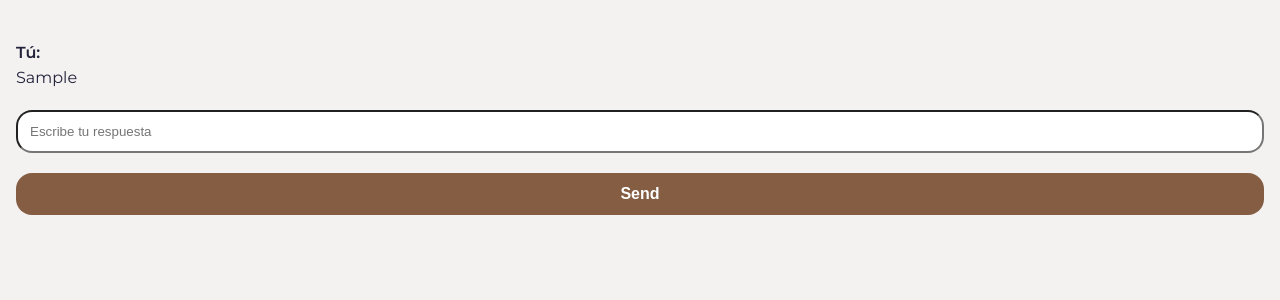
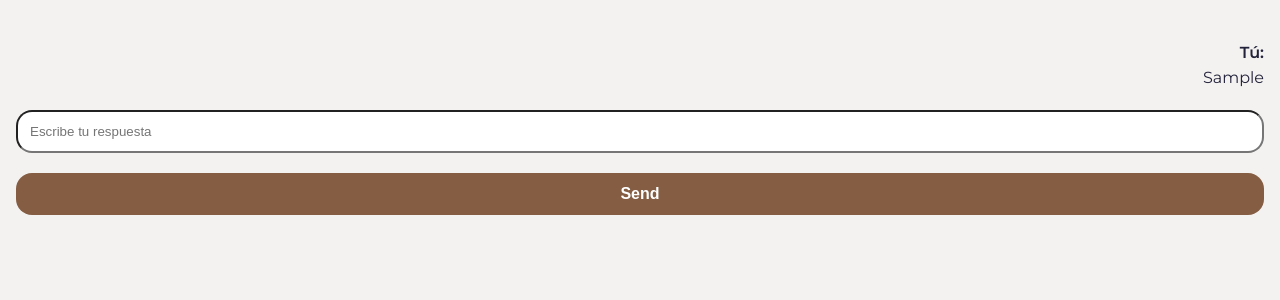
Before and after one commit to alejandroluisacosta/detox-mental-2.0, a React (Vite) app in the folder frontend/: page /onboarding in a window 1280 px wide. Both pictures are taken after typing "Sample" into the empty fields and a click on the button "Send". Shown: the top 300 px of the page. Built offline with nearby package versions, Linux system fonts and the light colour scheme; no server answers.

Commit message:
fix: onboarding directory name

```diff
--- a/frontend/src/App.jsx
+++ b/frontend/src/App.jsx
@@ -6,7 +6,7 @@ import Article from './Pages/Article/Article.jsx';
 import Course from './Pages/Course/Course.jsx';
 import Session from './Components/Session/Session.jsx';
 import CourseWrapper from './Pages/Course/CourseWrapper.jsx';
-import Onboarding from './Pages/Chat/Onboarding.jsx';
+import Onboarding from './Pages/Onboarding/Onboarding.jsx';
 
 function App() {
     return (
--- a/frontend/src/Pages/Chat/Onboarding.css
+++ b/frontend/src/Pages/Onboarding/Onboarding.css
@@ -7,9 +7,6 @@
 .onboarding__message,
 .onboarding__input {
     margin-bottom: 20px;
-}
-
-.onboarding__message-container {
 }
 
 .onboarding__message {
@@ -32,6 +29,10 @@
     display: block;
 }
 
+.onboarding__message.user-message {
+    text-align: end;
+}
+
 .onboarding__input {
     width: 100%;
     border-radius: 16px;
--- a/frontend/src/Pages/Chat/Onboarding.jsx
+++ b/frontend/src/Pages/Onboarding/Onboarding.jsx
@@ -4,7 +4,7 @@ import "./Onboarding.css";
 
 const ROLE_LABLES = {
   user: "Tú",
-  assisntant: "Tales",
+  assistant: "Tales",
 };
 
 const getRoleLabel = (role) => ROLE_LABLES[role] ?? "Tales";
@@ -87,9 +87,9 @@ export default function Onboarding() {
     <div className="onboarding">
       <div className="onboarding__message-container">
         {messages.map((m, i) => (
-          <div className="onboarding__message" key={i}>
+          <div className={"onboarding__message" + (m.role === "user" ? " user-message" : "")} key={i}>
             <strong className="onboarding__message__role">{getRoleLabel(m.role)}:</strong>
-            <div className="onboarding__message__content">
+            <div className={"onboarding__message__content"}>
               {m.role === "assistant" ? (
                 <ReactMarkdown>{m.content}</ReactMarkdown>
               ) : (
```
Also changed, not shown: 1 other file (tests, documents, lock files or other folders).
